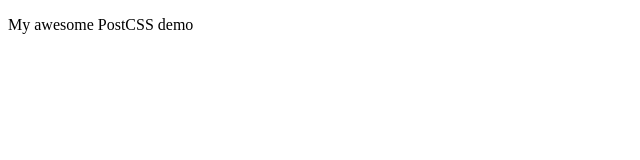
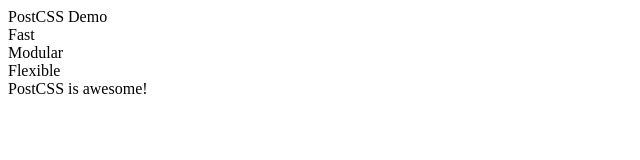
Before and after one commit to shenggen1987/postcss-demo-1, a website: page index.html in a window 1280 px wide. Shown: the whole page, without its empty margins (0-640 px from the left). Drawn offline with Linux system fonts and the light colour scheme.

Commit message:
landing page html

```diff
--- a/index.html
+++ b/index.html
@@ -5,6 +5,22 @@
     <title>PostCSS Demo</title>
   </head>
   <body>
-    <p>My awesome PostCSS demo</p>
+    <div class="header">
+      PostCSS Demo
+    </div>
+    <div class="row">
+      <div class="col-fast">
+        Fast
+      </div>
+      <div class="col-modular">
+        Modular
+      </div>
+      <div class="col-flexible">
+        Flexible
+      </div>
+    </div>
+    <div class="footer">
+      PostCSS is awesome!
+    </div>
   </body>
 </html>
```
